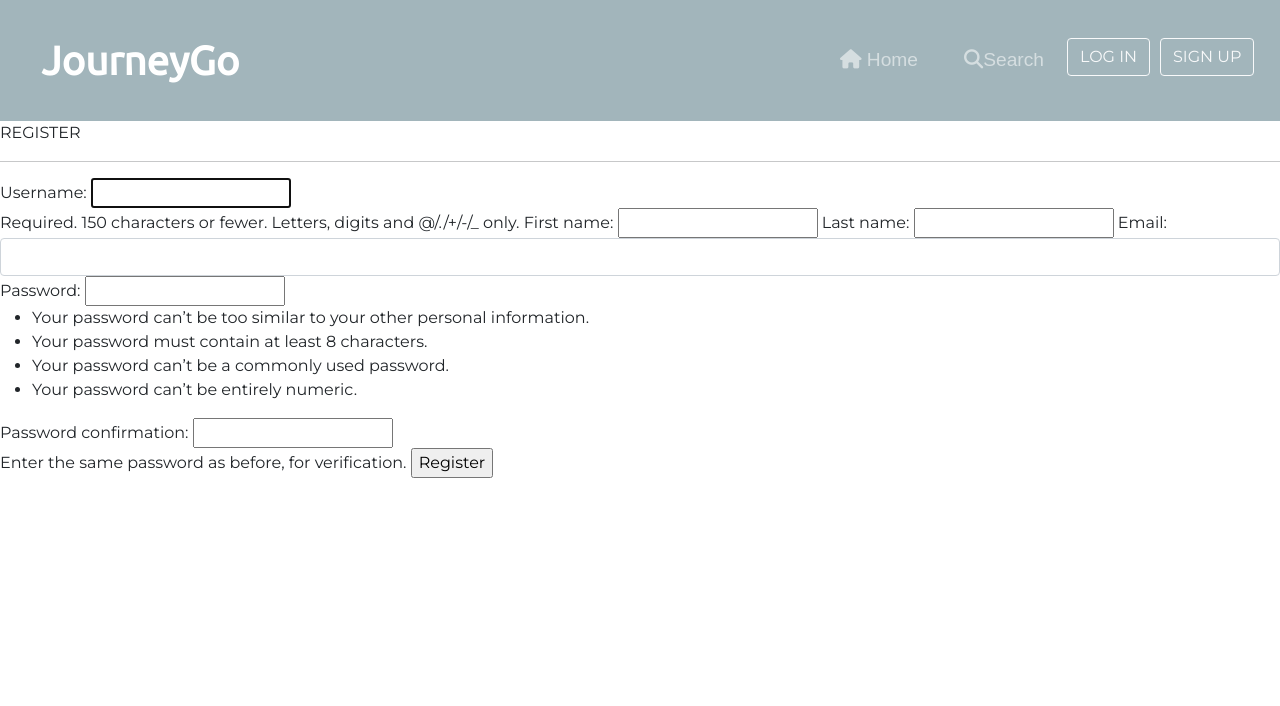
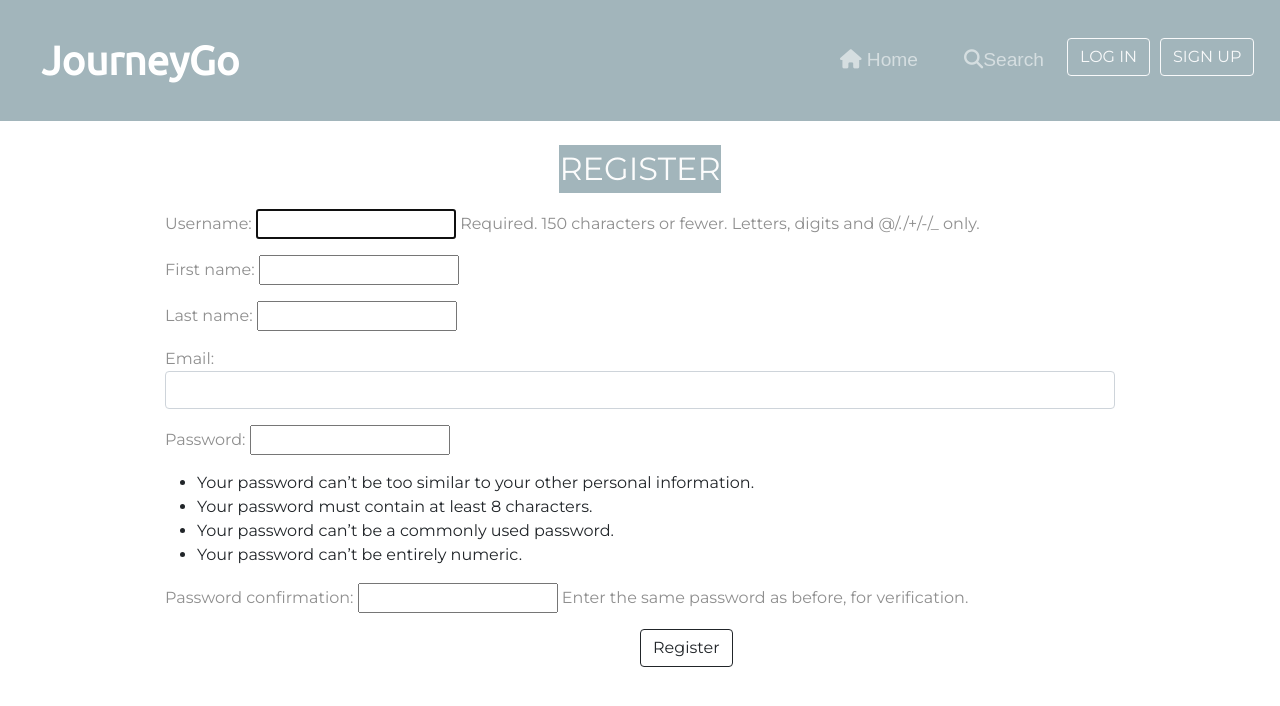
Before and after one commit to Paulyang80/JourneyGo, a Django app: page /register/ in a window 1280 px wide. Shown: the top 706 px of the page. Run offline with Django 4.2, Linux system fonts and the light colour scheme; some libraries are stand-ins or nearby versions.

Commit message:
style register.html/2022-09-06

```diff
--- a/JG_Django/jg_app/templates/register.html
+++ b/JG_Django/jg_app/templates/register.html
@@ -2,40 +2,43 @@
 <html lang="en">
 <head>
   {% include 'base1.html' %}
+  <style>
+    .title{
+      color: #fcfcfc;
+    font-size: 2rem;
+    display: table;
+    margin: 0 auto;
+    }
+    form {
+      margin: 0 auto;
+}
+
+
+  </style>
   <title>JourneyGo - Sign Up</title>
+
 </head>
 <body>
+
   {% include 'base2.html' %}
-  REGISTER <hr>
+  &nbsp;
+ <p>
+  <span class=title style="background-color:#A2B5BB "  >
+    REGISTER
+</span>
+</p>
 
-<form method="post">
-    {{ form.as_table }}
-    {% csrf_token %}
-    {% comment %} <div class="mb-3">
-      <label for="exampleInputUsername" class="form-label">Username:</label>
-      <input type="username" class="form-control" name="username" id="exampleInputUsername" aria-describedby="emailHelp">
-    </div>
-    <div class="mb-3">
-      <label for="exampleInputEmail1" class="form-label">First name:</label>
-      <input type="firstname" class="form-control" name="firstname" id="exampleInputEmail1" >
-    </div>
-    <div class="mb-3">
-      <label for="exampleInputEmail1" class="form-label">Last name:</label>
-      <input type="lastname" class="form-control" name="lastname" id="exampleInputEmail1" >
-    </div>
-    <div class="mb-3">
-      <label for="exampleInputEmail1" class="form-label">Email address:</label>
-      <input type="email" class="form-control" name="email" id="exampleInputEmail1" >
-    </div>
-    <div class="mb-3">
-      <label for="exampleInputPassword1" class="form-label">Password:</label>
-      <input type="password" class="form-control" name="password" id="exampleInputPassword1">
-    </div>
-    <div class="mb-3">
-      <label for="exampleInputPassword2" class="form-label">Password confirmation:</label>
-      <input type="password" class="form-control" name="passwordCon" id="exampleInputPassword2">
-    </div> {% endcomment %}
-    <input type="submit" value="Register">
+<form method="post" style="width:950px;">
+  {% csrf_token %}
+
+      {{ form.as_p }}
+
+  <input type="submit" value="Register" class="btn btn-outline-dark" style="margin-left: 50%">
+  <br>
+
 </form>
+
+
+
 </body>
 </html>
```
Also changed, not shown: 1 other file.
